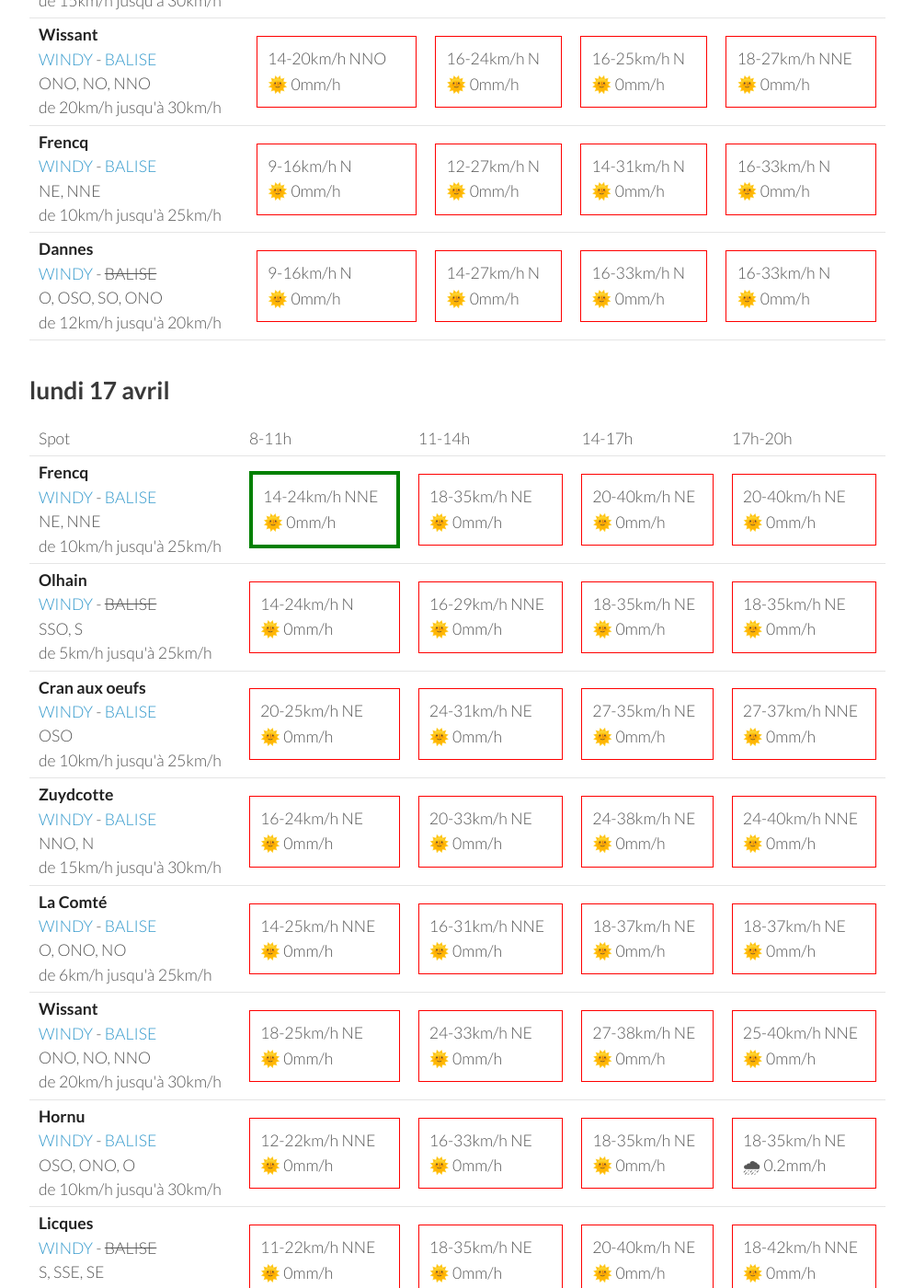
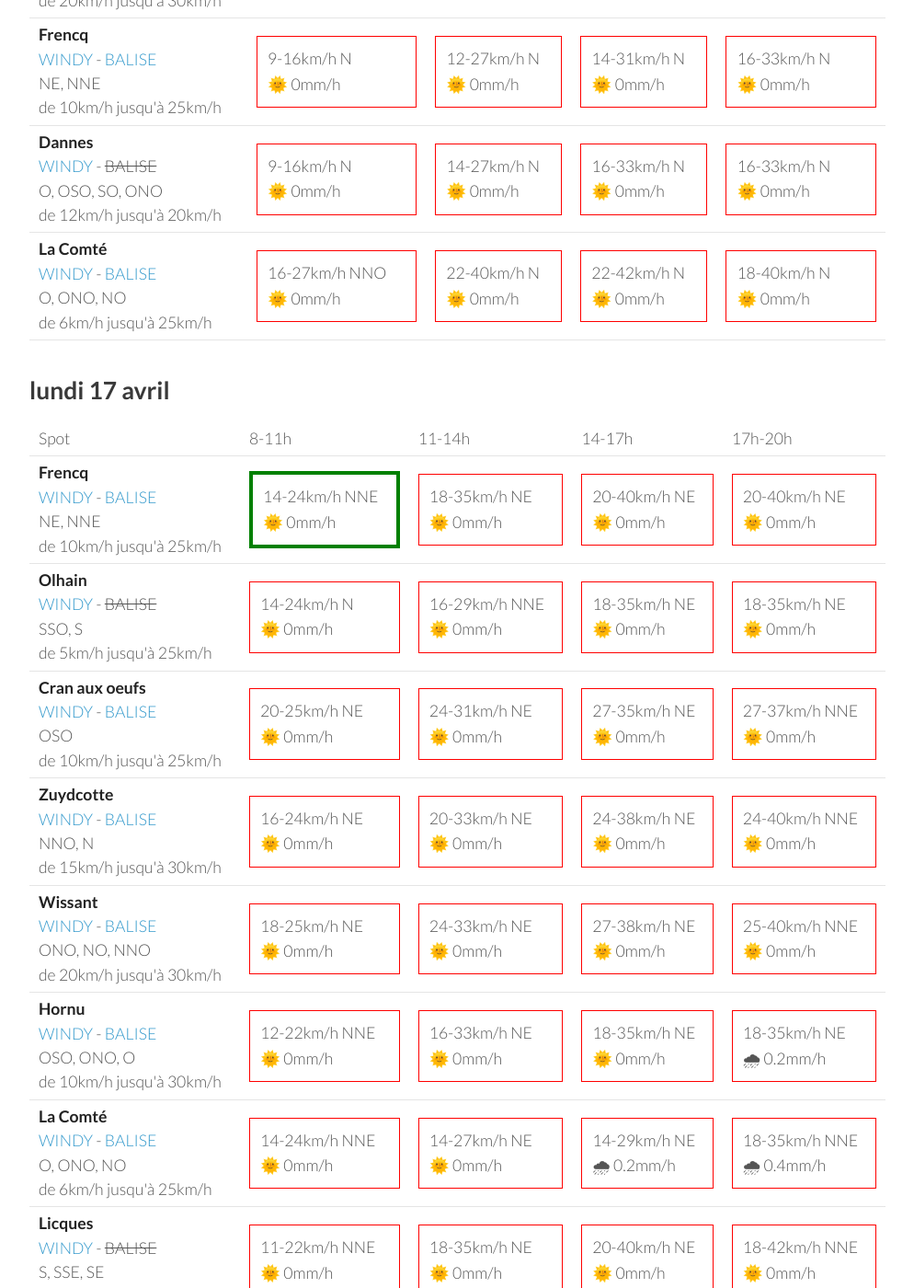
Before and after one commit to parapente-dans-le-nord/parapente-dans-le-nord.github.io, a Jekyll site: the page built from all.markdown, in a window 1280 px wide and 1400 px high, scrolled down 5505 px. Shown: the whole window at 92% size, without its empty margins (26-1020 px from the left). Built offline with Jekyll 4.4.1, drawn with Linux system fonts in a browser that asks for light colours; some of the changed text lies outside the part shown.

Commit message:
update index.markdown

```diff
--- a/all.markdown
+++ b/all.markdown
@@ -344,16 +344,6 @@ page mise à jour le jeudi 13 avril 10:03
 
     </tr>
 <tr>
-        <td><strong>La Comté</strong><br><a href="https://windy.com/50.426/2.500?50.025,2.499,8">WINDY</a> - <span class=""><a href="https://balisemeteo.com/balise.php?idBalise=">BALISE</a> </span><br> <span class="vent-favorable">O, ONO, NO</span><br><span class="force-vent">de 6km/h jusqu'à 25km/h</span> </td>
-
-            <td><div class="not-flyable"><p>14-24km/h N</p><p>🌧 0.6mm/h</p></div></td>
-            <td><div class="not-flyable"><p>18-38km/h N</p><p>🌞 0mm/h</p></div></td>
-            <td><div class="not-flyable"><p>20-40km/h N</p><p>🌧 0.2mm/h</p></div></td>
-            <td><div class="not-flyable"><p>22-44km/h N</p><p>🌞 0mm/h</p></div></td>
-
-
-    </tr>
-<tr>
         <td><strong>Licques</strong><br><a href="https://windy.com/50.786/1.936?50.388,1.934,8">WINDY</a> - <span class="no-balise"> BALISE </span><br> <span class="vent-favorable">S, SSE, SE</span><br><span class="force-vent">de 10km/h jusqu'à 25km/h</span> </td>
 
             <td><div class="not-flyable"><p>14-27km/h NNE</p><p>🌧 0.4mm/h</p></div></td>
@@ -380,6 +370,16 @@ page mise à jour le jeudi 13 avril 10:03
             <td><div class="not-flyable"><p>22-42km/h NNE</p><p>🌧 0.2mm/h</p></div></td>
             <td><div class="not-flyable"><p>20-42km/h N</p><p>🌞 0mm/h</p></div></td>
             <td><div class="not-flyable"><p>20-42km/h NNE</p><p>🌞 0mm/h</p></div></td>
+
+
+    </tr>
+<tr>
+        <td><strong>La Comté</strong><br><a href="https://windy.com/50.426/2.500?50.025,2.499,8">WINDY</a> - <span class=""><a href="https://balisemeteo.com/balise.php?idBalise=">BALISE</a> </span><br> <span class="vent-favorable">O, ONO, NO</span><br><span class="force-vent">de 6km/h jusqu'à 25km/h</span> </td>
+
+            <td><div class="not-flyable"><p>14-27km/h NNE</p><p>🌧 3mm/h</p></div></td>
+            <td><div class="not-flyable"><p>16-38km/h NNE</p><p>🌧 0.6mm/h</p></div></td>
+            <td><div class="not-flyable"><p>24-46km/h NNE</p><p>🌞 0mm/h</p></div></td>
+            <td><div class="not-flyable"><p>25-50km/h N</p><p>🌞 0mm/h</p></div></td>
 
 
     </tr>
@@ -450,16 +450,6 @@ page mise à jour le jeudi 13 avril 10:03
 
     </tr>
 <tr>
-        <td><strong>La Comté</strong><br><a href="https://windy.com/50.426/2.500?50.025,2.499,8">WINDY</a> - <span class=""><a href="https://balisemeteo.com/balise.php?idBalise=">BALISE</a> </span><br> <span class="vent-favorable">O, ONO, NO</span><br><span class="force-vent">de 6km/h jusqu'à 25km/h</span> </td>
-
-            <td><div class="not-flyable"><p>14-24km/h NNO</p><p>🌞 0mm/h</p></div></td>
-            <td><div class="not-flyable"><p>16-33km/h N</p><p>🌞 0mm/h</p></div></td>
-            <td><div class="not-flyable"><p>16-35km/h N</p><p>🌞 0mm/h</p></div></td>
-            <td><div class="not-flyable"><p>18-37km/h N</p><p>🌞 0mm/h</p></div></td>
-
-
-    </tr>
-<tr>
         <td><strong>Olhain</strong><br><a href="https://windy.com/50.434/2.586?50.031,2.587,8,m:e3eagft">WINDY</a> - <span class="no-balise"> BALISE </span><br> <span class="vent-favorable">SSO, S</span><br><span class="force-vent">de 5km/h jusqu'à 25km/h</span> </td>
 
             <td><div class="not-flyable"><p>14-24km/h NNO</p><p>🌞 0mm/h</p></div></td>
@@ -506,6 +496,16 @@ page mise à jour le jeudi 13 avril 10:03
             <td><div class="not-flyable"><p>14-27km/h N</p><p>🌞 0mm/h</p></div></td>
             <td><div class="not-flyable"><p>16-33km/h N</p><p>🌞 0mm/h</p></div></td>
             <td><div class="not-flyable"><p>16-33km/h N</p><p>🌞 0mm/h</p></div></td>
+
+
+    </tr>
+<tr>
+        <td><strong>La Comté</strong><br><a href="https://windy.com/50.426/2.500?50.025,2.499,8">WINDY</a> - <span class=""><a href="https://balisemeteo.com/balise.php?idBalise=">BALISE</a> </span><br> <span class="vent-favorable">O, ONO, NO</span><br><span class="force-vent">de 6km/h jusqu'à 25km/h</span> </td>
+
+            <td><div class="not-flyable"><p>16-27km/h NNO</p><p>🌞 0mm/h</p></div></td>
+            <td><div class="not-flyable"><p>22-40km/h N</p><p>🌞 0mm/h</p></div></td>
+            <td><div class="not-flyable"><p>22-42km/h N</p><p>🌞 0mm/h</p></div></td>
+            <td><div class="not-flyable"><p>18-40km/h N</p><p>🌞 0mm/h</p></div></td>
 
 
     </tr>
@@ -566,16 +566,6 @@ page mise à jour le jeudi 13 avril 10:03
 
     </tr>
 <tr>
-        <td><strong>La Comté</strong><br><a href="https://windy.com/50.426/2.500?50.025,2.499,8">WINDY</a> - <span class=""><a href="https://balisemeteo.com/balise.php?idBalise=">BALISE</a> </span><br> <span class="vent-favorable">O, ONO, NO</span><br><span class="force-vent">de 6km/h jusqu'à 25km/h</span> </td>
-
-            <td><div class="not-flyable"><p>14-25km/h NNE</p><p>🌞 0mm/h</p></div></td>
-            <td><div class="not-flyable"><p>16-31km/h NNE</p><p>🌞 0mm/h</p></div></td>
-            <td><div class="not-flyable"><p>18-37km/h NE</p><p>🌞 0mm/h</p></div></td>
-            <td><div class="not-flyable"><p>18-37km/h NE</p><p>🌞 0mm/h</p></div></td>
-
-
-    </tr>
-<tr>
         <td><strong>Wissant</strong><br><a href="https://windy.com/50.885/1.653?50.488,1.653,8,m:e3XagdU">WINDY</a> - <span class=""><a href="https://balisemeteo.com/balise_histo.php?idBalise=159">BALISE</a> </span><br> <span class="vent-favorable">ONO, NO, NNO</span><br><span class="force-vent">de 20km/h jusqu'à 30km/h</span> </td>
 
             <td><div class="not-flyable"><p>18-25km/h NE</p><p>🌞 0mm/h</p></div></td>
@@ -592,6 +582,16 @@ page mise à jour le jeudi 13 avril 10:03
             <td><div class="not-flyable"><p>16-33km/h NE</p><p>🌞 0mm/h</p></div></td>
             <td><div class="not-flyable"><p>18-35km/h NE</p><p>🌞 0mm/h</p></div></td>
             <td><div class="not-flyable"><p>18-35km/h NE</p><p>🌧 0.2mm/h</p></div></td>
+
+
+    </tr>
+<tr>
+        <td><strong>La Comté</strong><br><a href="https://windy.com/50.426/2.500?50.025,2.499,8">WINDY</a> - <span class=""><a href="https://balisemeteo.com/balise.php?idBalise=">BALISE</a> </span><br> <span class="vent-favorable">O, ONO, NO</span><br><span class="force-vent">de 6km/h jusqu'à 25km/h</span> </td>
+
+            <td><div class="not-flyable"><p>14-24km/h NNE</p><p>🌞 0mm/h</p></div></td>
+            <td><div class="not-flyable"><p>14-27km/h NE</p><p>🌞 0mm/h</p></div></td>
+            <td><div class="not-flyable"><p>14-29km/h NE</p><p>🌧 0.2mm/h</p></div></td>
+            <td><div class="not-flyable"><p>18-35km/h NNE</p><p>🌧 0.4mm/h</p></div></td>
 
 
     </tr>
@@ -682,16 +682,6 @@ page mise à jour le jeudi 13 avril 10:03
 
     </tr>
 <tr>
-        <td><strong>La Comté</strong><br><a href="https://windy.com/50.426/2.500?50.025,2.499,8">WINDY</a> - <span class=""><a href="https://balisemeteo.com/balise.php?idBalise=">BALISE</a> </span><br> <span class="vent-favorable">O, ONO, NO</span><br><span class="force-vent">de 6km/h jusqu'à 25km/h</span> </td>
-
-            <td><div class="not-flyable"><p>16-27km/h NE</p><p>🌞 0mm/h</p></div></td>
-            <td><div class="not-flyable"><p>18-35km/h NE</p><p>🌞 0mm/h</p></div></td>
-            <td><div class="not-flyable"><p>22-42km/h NE</p><p>🌞 0mm/h</p></div></td>
-            <td><div class="not-flyable"><p>24-44km/h ENE</p><p>🌞 0mm/h</p></div></td>
-
-
-    </tr>
-<tr>
         <td><strong>Zuydcotte</strong><br><a href="https://windy.com/51.064/2.491?50.669,2.488,8,m:e4hagfk">WINDY</a> - <span class=""><a href="https://www.allosurf.net/meteo/live/dunkerque-station-meteo-lfak-8329.html">BALISE</a> </span><br> <span class="vent-favorable">NNO, N</span><br><span class="force-vent">de 15km/h jusqu'à 30km/h</span> </td>
 
             <td><div class="not-flyable"><p>22-33km/h ENE</p><p>🌞 0mm/h</p></div></td>
--- a/index.markdown
+++ b/index.markdown
@@ -7,7 +7,7 @@ title:  "Ou ça vole"
 {: .links}
 
 # Prevision Windy, modèle Arome
-page mise à jour le jeudi 13 avril 10:03
+page mise à jour le jeudi 13 avril 13:03
 
 
 
```
Also changed, not shown: other parts of all.markdown (+1 -1 lines).
